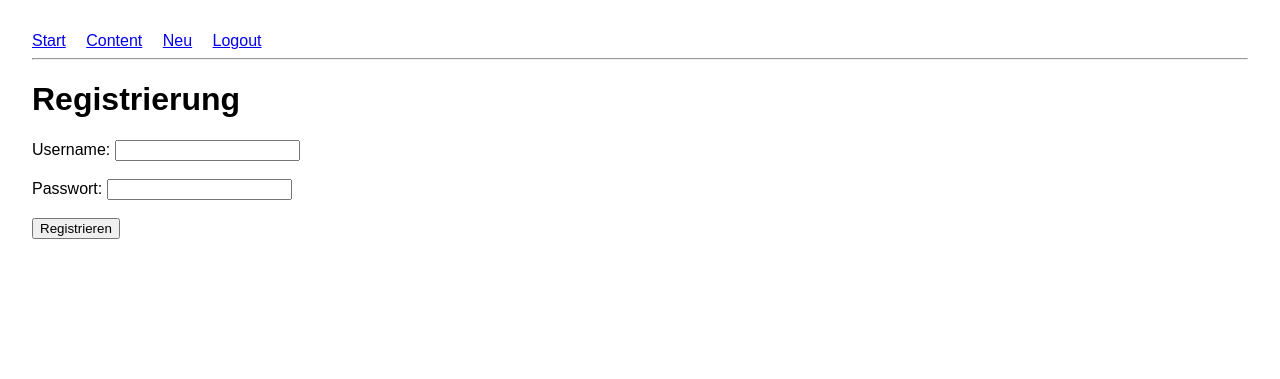
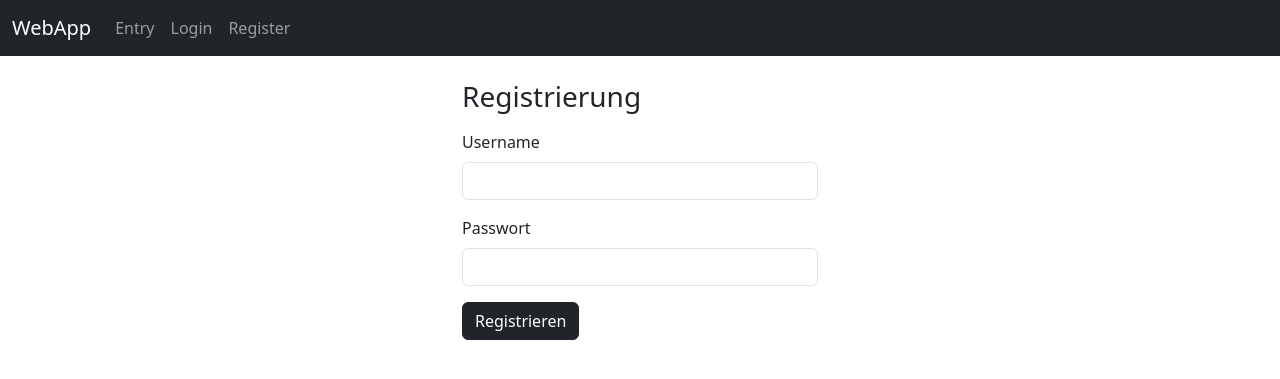
Before and after one commit to timsch30/HackingPython, a Flask app: page /register in a window 1280 px wide. Shown: the top 379 px of the page. Run offline with Flask 3, Linux system fonts and the light colour scheme.

Commit message:
Match VL5 style with Bootstrap templates and simpler auth logic

```diff
--- a/simple_webapp/app.py
+++ b/simple_webapp/app.py
@@ -1,8 +1,5 @@
 from __future__ import annotations
 
-import hashlib
-import hmac
-import os
 import sqlite3
 from pathlib import Path
 
@@ -12,7 +9,11 @@ BASE_DIR = Path(__file__).resolve().parent
 DB_PATH = BASE_DIR / "app.db"
 
 app = Flask(__name__)
-app.config["SECRET_KEY"] = os.environ.get("APP_SECRET", "dev-secret-change-me")
+
+
+@app.context_processor
+def inject_cookie() -> dict[str, str | None]:
+    return {"cookie": request.cookies.get("name")}
 
 
 def get_db() -> sqlite3.Connection:
@@ -36,7 +37,7 @@ def init_db() -> None:
         CREATE TABLE IF NOT EXISTS users (
             id INTEGER PRIMARY KEY AUTOINCREMENT,
             username TEXT NOT NULL UNIQUE,
-            password_hash TEXT NOT NULL
+            password TEXT NOT NULL
         )
         """
     )
@@ -51,42 +52,15 @@ def init_db() -> None:
     db.commit()
 
 
-def hash_password(password: str) -> str:
-    return hashlib.sha256(password.encode("utf-8")).hexdigest()
-
-
-def sign_username(username: str) -> str:
-    signature = hmac.new(
-        app.config["SECRET_KEY"].encode("utf-8"),
-        username.encode("utf-8"),
-        hashlib.sha256,
-    ).hexdigest()
-    return f"{username}|{signature}"
-
-
-def verify_auth_cookie(value: str | None) -> str | None:
-    if not value or "|" not in value:
-        return None
-
-    username, signature = value.split("|", 1)
-    expected = hmac.new(
-        app.config["SECRET_KEY"].encode("utf-8"),
-        username.encode("utf-8"),
-        hashlib.sha256,
-    ).hexdigest()
-    if not hmac.compare_digest(signature, expected):
-        return None
+def require_login() -> str:
+    username = request.cookies.get("name")
+    if not username:
+        abort(401)
 
     user = get_db().execute("SELECT id FROM users WHERE username = ?", (username,)).fetchone()
     if user is None:
-        return None
-    return username
+        abort(401)
 
-
-def require_login() -> str:
-    username = verify_auth_cookie(request.cookies.get("auth"))
-    if username is None:
-        abort(401)
     return username
 
 
@@ -114,8 +88,8 @@ def register() -> str:
                 error = "Username existiert bereits."
             else:
                 db.execute(
-                    "INSERT INTO users (username, password_hash) VALUES (?, ?)",
-                    (username, hash_password(password)),
+                    "INSERT INTO users (username, password) VALUES (?, ?)",
+                    (username, password),
                 )
                 db.commit()
                 return redirect(url_for("login"))
@@ -132,14 +106,15 @@ def login() -> str:
         password = request.form.get("password") or ""
 
         user = get_db().execute(
-            "SELECT password_hash FROM users WHERE username = ?", (username,)
+            "SELECT id FROM users WHERE username = ? AND password = ?",
+            (username, password),
         ).fetchone()
 
-        if user is None or user["password_hash"] != hash_password(password):
+        if user is None:
             error = "Login fehlgeschlagen."
         else:
             response = redirect(url_for("content"))
-            response.set_cookie("auth", sign_username(username), httponly=True, samesite="Lax")
+            response.set_cookie("name", username)
             return response
 
     return render_template("login.html", error=error)
@@ -148,14 +123,19 @@ def login() -> str:
 @app.route("/content")
 def content() -> str:
     username = require_login()
-    rows = get_db().execute("SELECT id, body FROM contents ORDER BY id DESC").fetchall()
+    rows = get_db().execute(
+        "SELECT id, body FROM contents WHERE length(body) >= 1024 ORDER BY id DESC"
+    ).fetchall()
     return render_template("content.html", username=username, contents=rows)
 
 
 @app.route("/detail/<int:content_id>")
 def detail(content_id: int) -> str:
     require_login()
-    row = get_db().execute("SELECT id, body FROM contents WHERE id = ?", (content_id,)).fetchone()
+    row = get_db().execute(
+        "SELECT id, body FROM contents WHERE id = ? AND length(body) >= 1024",
+        (content_id,),
+    ).fetchone()
     if row is None:
         abort(404)
     return render_template("detail.html", content=row)
@@ -182,7 +162,7 @@ def create() -> str:
 @app.route("/logout")
 def logout() -> str:
     response = redirect(url_for("entry"))
-    response.set_cookie("auth", "", expires=0)
+    response.set_cookie("name", "", expires=0)
     return response
 
 
--- a/simple_webapp/templates/base.html
+++ b/simple_webapp/templates/base.html
@@ -3,22 +3,36 @@
   <head>
     <meta charset="utf-8">
     <meta name="viewport" content="width=device-width, initial-scale=1">
-  <title>Einfache Web App</title>
-  <style>
-    body { font-family: Arial, sans-serif; margin: 2rem; }
-    nav a { margin-right: 1rem; }
-    textarea { width: 100%; max-width: 900px; }
-    .error { color: #b00020; }
-  </style>
+    <title>{% block title %}Einfache Web App{% endblock %}</title>
+    <link href="https://cdn.jsdelivr.net/npm/bootstrap@5.3.3/dist/css/bootstrap.min.css" rel="stylesheet" integrity="sha384-QWTKZyjpPEjISv5WaRU9OFeRpok6YctnYmDr5pNlyT2bRjXh0JMhjY6hW+ALEwIH" crossorigin="anonymous">
   </head>
   <body>
-  <nav>
-    <a href="{{ url_for('entry') }}">Start</a>
-    <a href="{{ url_for('content') }}">Content</a>
-    <a href="{{ url_for('create') }}">Neu</a>
-    <a href="{{ url_for('logout') }}">Logout</a>
+    <nav class="navbar navbar-expand-lg navbar-dark bg-dark mb-4">
+      <div class="container-fluid">
+        <a class="navbar-brand" href="{{ url_for('entry') }}">WebApp</a>
+        <button class="navbar-toggler" type="button" data-bs-toggle="collapse" data-bs-target="#navbarNav" aria-controls="navbarNav" aria-expanded="false" aria-label="Toggle navigation">
+          <span class="navbar-toggler-icon"></span>
+        </button>
+        <div class="collapse navbar-collapse" id="navbarNav">
+          <ul class="navbar-nav">
+            {% if cookie %}
+              <li class="nav-item"><a class="nav-link" href="{{ url_for('content') }}">Content</a></li>
+              <li class="nav-item"><a class="nav-link" href="{{ url_for('create') }}">New Item</a></li>
+              <li class="nav-item"><a class="nav-link" href="{{ url_for('logout') }}">Logout</a></li>
+            {% else %}
+              <li class="nav-item"><a class="nav-link" href="{{ url_for('entry') }}">Entry</a></li>
+              <li class="nav-item"><a class="nav-link" href="{{ url_for('login') }}">Login</a></li>
+              <li class="nav-item"><a class="nav-link" href="{{ url_for('register') }}">Register</a></li>
+            {% endif %}
+          </ul>
+        </div>
+      </div>
     </nav>
-  <hr>
+
+    <main class="container">
       {% block content %}{% endblock %}
+    </main>
+
+    <script src="https://cdn.jsdelivr.net/npm/bootstrap@5.3.3/dist/js/bootstrap.bundle.min.js" integrity="sha384-YvpcrYf0tY3lHB60NNkmXc5s9fDVZLESaAA55NDzOxhy9GkcIdslK1eN7N6jIeHz" crossorigin="anonymous"></script>
   </body>
 </html>
--- a/simple_webapp/templates/register.html
+++ b/simple_webapp/templates/register.html
@@ -1,10 +1,21 @@
 {% extends "base.html" %}
+{% block title %}Register{% endblock %}
 {% block content %}
-<h1>Registrierung</h1>
-{% if error %}<p class="error">{{ error }}</p>{% endif %}
-<form method="post">
-  <label>Username: <input name="username" required></label><br><br>
-  <label>Passwort: <input type="password" name="password" required></label><br><br>
-  <button type="submit">Registrieren</button>
-</form>
+<div class="row justify-content-center">
+  <div class="col-md-6 col-lg-4">
+    <h1 class="h3 mb-3">Registrierung</h1>
+    {% if error %}<div class="alert alert-danger">{{ error }}</div>{% endif %}
+    <form method="post">
+      <div class="mb-3">
+        <label class="form-label">Username</label>
+        <input name="username" class="form-control" required>
+      </div>
+      <div class="mb-3">
+        <label class="form-label">Passwort</label>
+        <input type="password" name="password" class="form-control" required>
+      </div>
+      <button type="submit" class="btn btn-dark">Registrieren</button>
+    </form>
+  </div>
+</div>
 {% endblock %}
```
Also changed, not shown: simple_webapp/templates/content.html (+10 -9 lines), simple_webapp/templates/create.html (+8 -5 lines), simple_webapp/templates/detail.html (+8 -3 lines), simple_webapp/templates/entry.html (+7 -6 lines), simple_webapp/templates/login.html (+18 -7 lines). Lines whose indentation alone changed are shown as unchanged.
